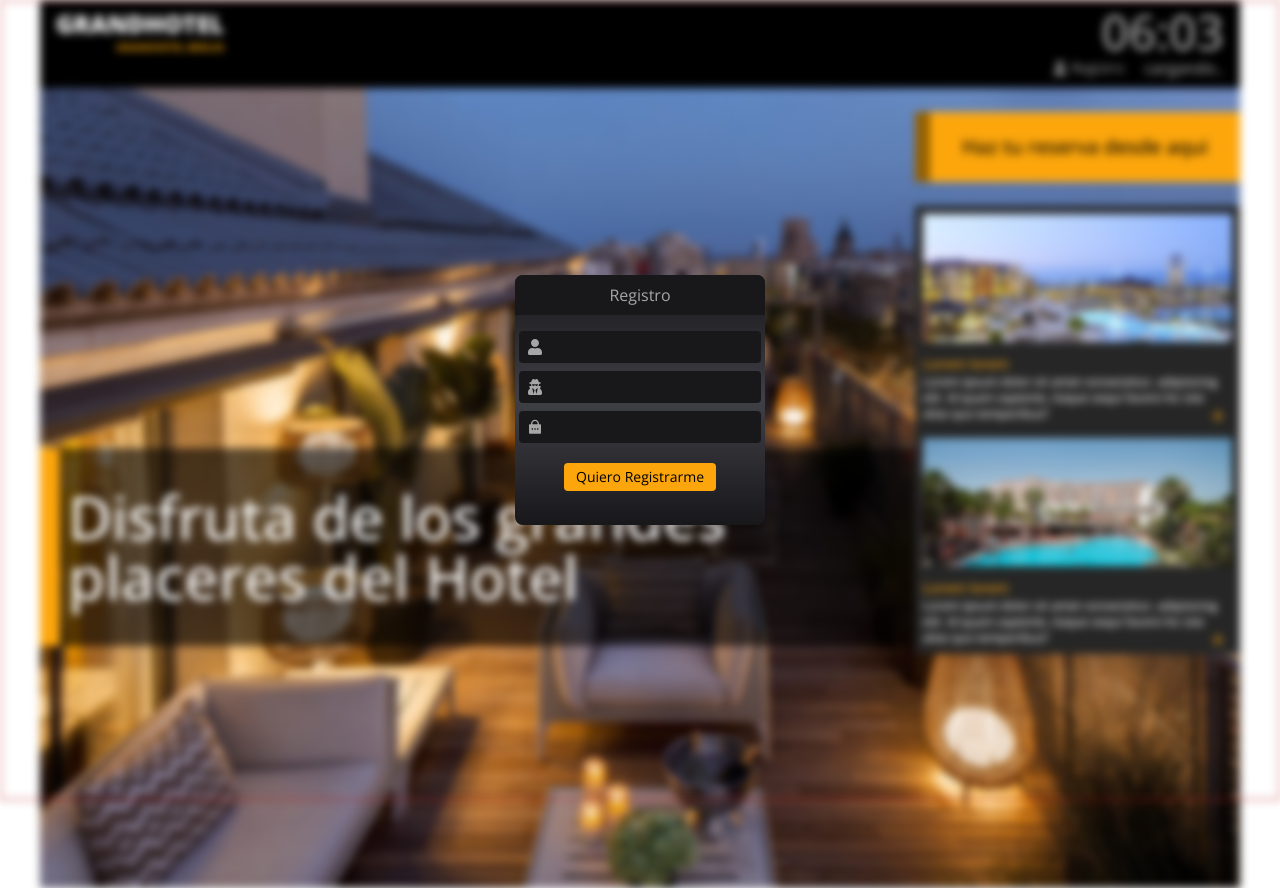
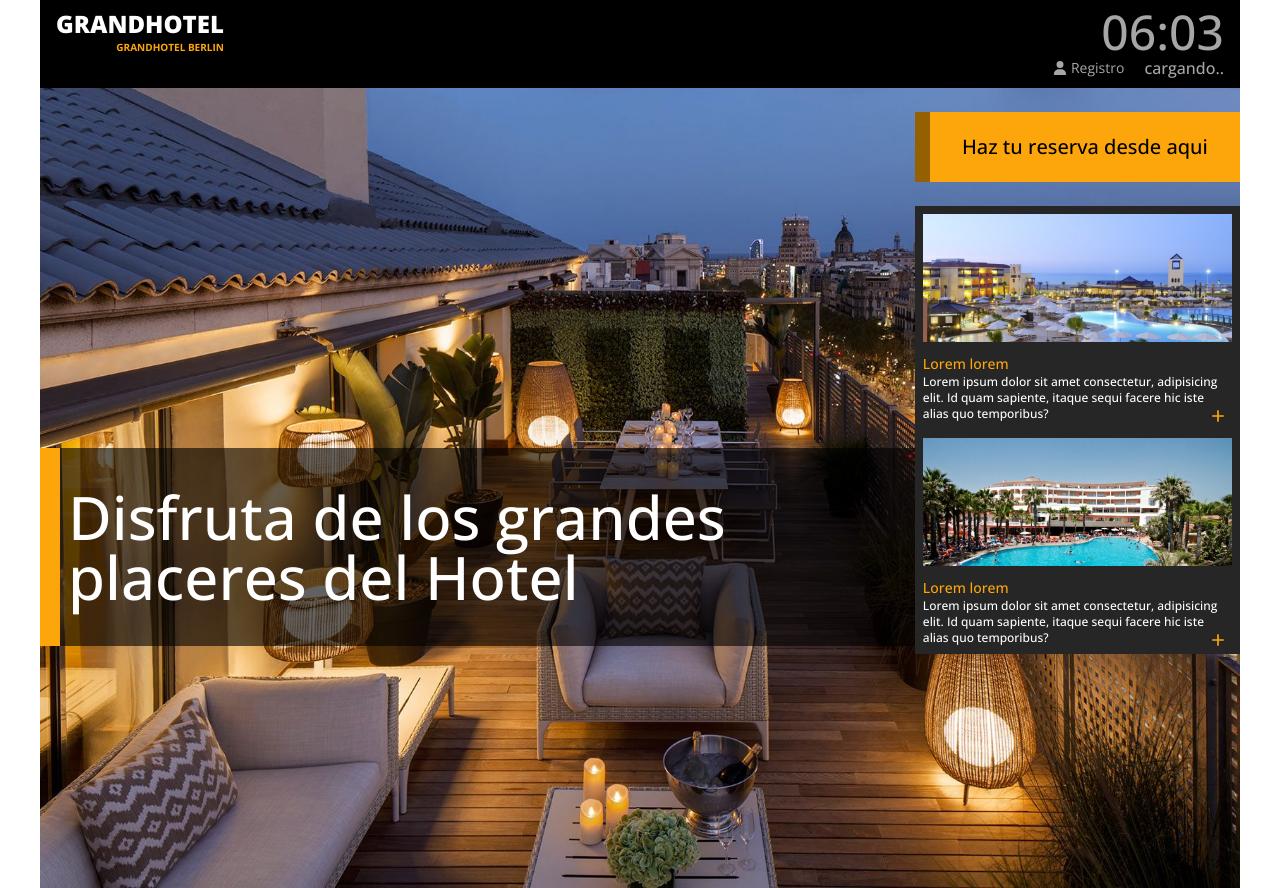
Before and after one commit to MarckWeb/hotel_reservas, a React (Vite) app in the folder hotel_front/: page / in a window 1280 px wide. Built offline with nearby package versions, Linux system fonts and the light colour scheme; no server answers.

Commit message:
implementing auth file for login and user registration, implemented bcrypt

```diff
--- a/hotel_front/src/App.tsx
+++ b/hotel_front/src/App.tsx
@@ -6,7 +6,7 @@ import Form from './layout/Form'
 
 
 function App() {
-  const [activeBlur, setActiveBlur] = useState(true)
+  const [activeBlur, setActiveBlur] = useState(false)
   return (
 
     <div>
@@ -24,3 +24,5 @@ function App() {
 }
 
 export default App
+
+//cuando no esta activado ubicacion se queda en cargando, verificar
--- a/hotel_front/src/components/Weather.tsx
+++ b/hotel_front/src/components/Weather.tsx
@@ -9,6 +9,7 @@ import { IoIosCloudy } from "react-icons/io";
 import { IoThunderstormSharp } from "react-icons/io5";
 import { IoIosPartlySunny } from "react-icons/io";
 import { RiDrizzleFill } from "react-icons/ri";
+import { MdFoggy } from "react-icons/md";
 
 const Weather: React.FC = () => {
    const [cloud, setCloud] = useState<WetherData | null>(null)
@@ -19,6 +20,7 @@ const Weather: React.FC = () => {
          try {
             if (location) {
                const weatherData = await getApiWeather(location);
+               console.log(weatherData)
                setCloud(weatherData)
             }
 
@@ -45,6 +47,8 @@ const Weather: React.FC = () => {
             return <IoIosCloudy />;
          case 'Thunderstorms':
             return <IoThunderstormSharp />;
+            case 'Mist':
+            return <MdFoggy />;
          default:
             return <IoIosPartlySunny />;
       }
```
Also changed, not shown: 1 other file (tests, documents, lock files or other folders).
